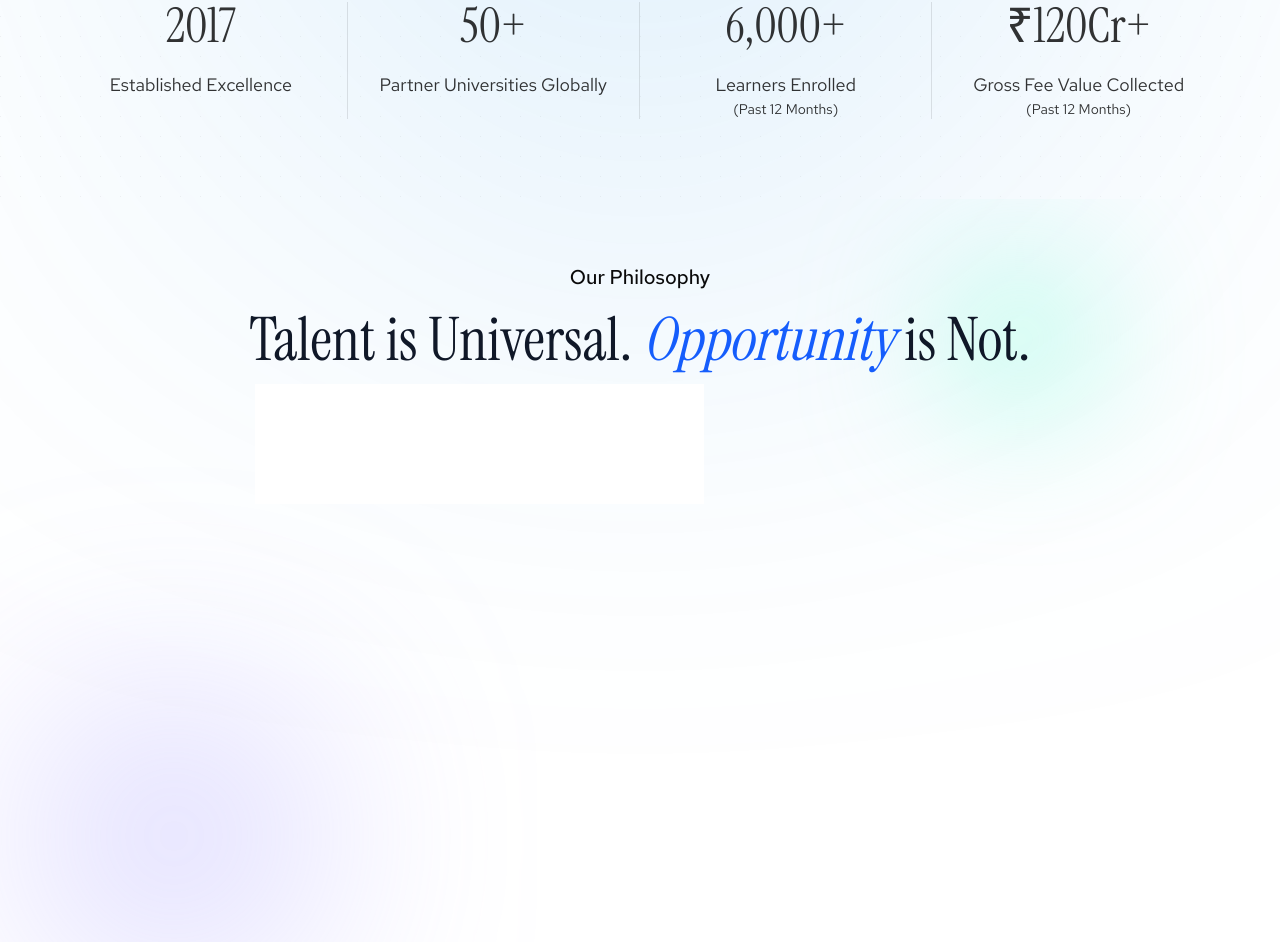
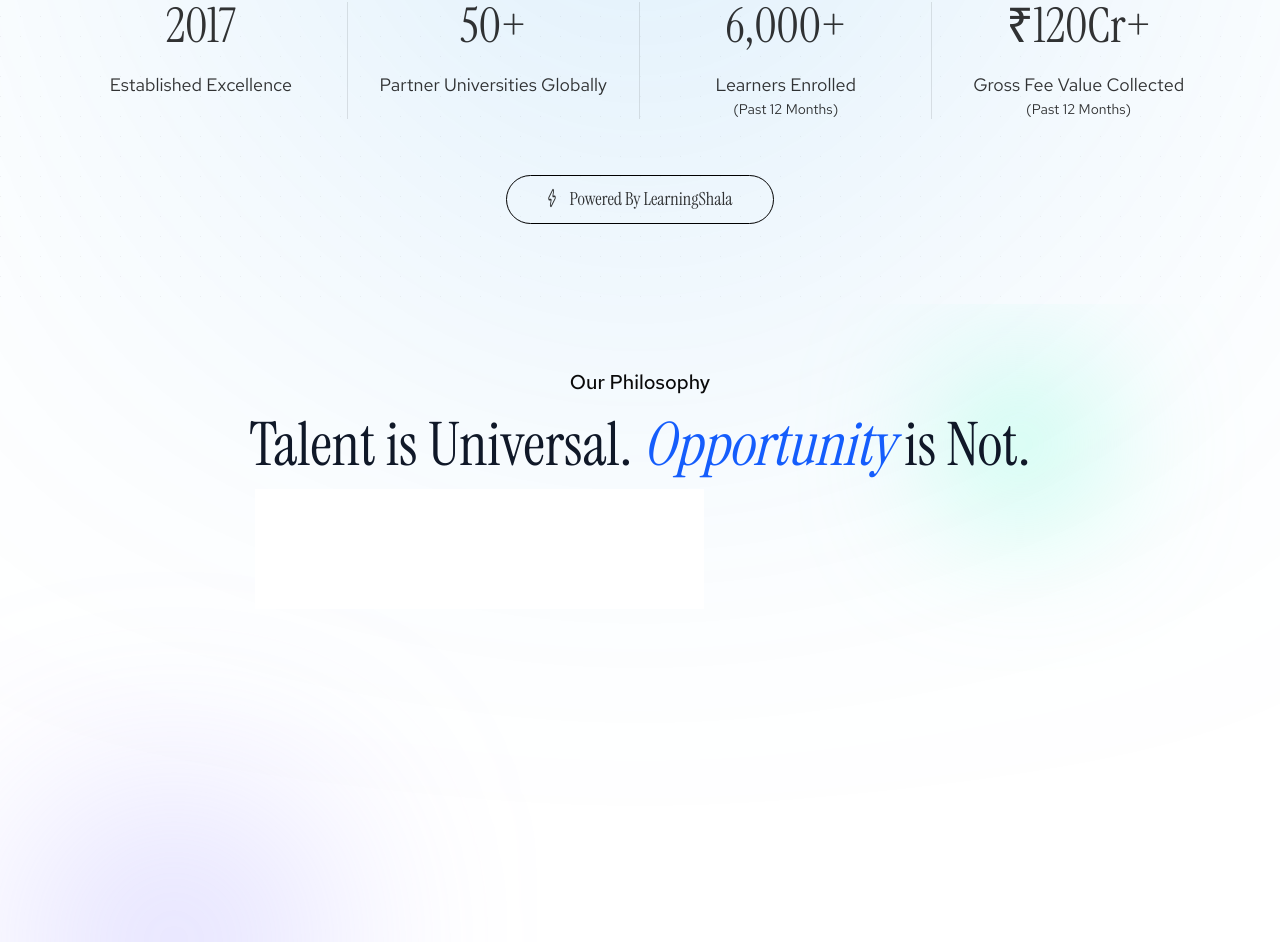
Before and after one commit to Yaser-2004/MeritRise, a Next.js app: page / in a window 1280 px wide. Shown: the part 769-1711 px from the top of the page. Built offline with nearby package versions, Linux system fonts and the light colour scheme; a web font is replaced by a local one.

Commit message:
powered by added

```diff
--- a/app/components/Hero.tsx
+++ b/app/components/Hero.tsx
@@ -6,6 +6,7 @@ import { useEffect, useState, useRef } from "react";
 import { instrumentSerif } from "../layout";
 import img from "../assets/Group43.png";
 import Image from "next/image";
+import { Zap } from "lucide-react";
 
 function GradientGlow() {
     return (
@@ -199,6 +200,12 @@ export default function Hero() {
 
             {/* STATS */}
             <HeroStats />
+
+            {/* Make Powered By LearningShala capsule */}
+            <div className="mt-8">
+                <p className={`border border-black rounded-full px-10 py-3 text-sm md:text-lg text-black/80 mt-2 md:mt-6 text-center leading-tight ${instrumentSerif.className}`}>
+                    {/* stretch the zap vertically*/}<span><Zap className="inline-block mr-3 w-[10px] h-[20px] scale-y-200 pb-0.5" /></span>Powered By LearningShala</p>
+            </div>
         </section>
     );
 }
```
